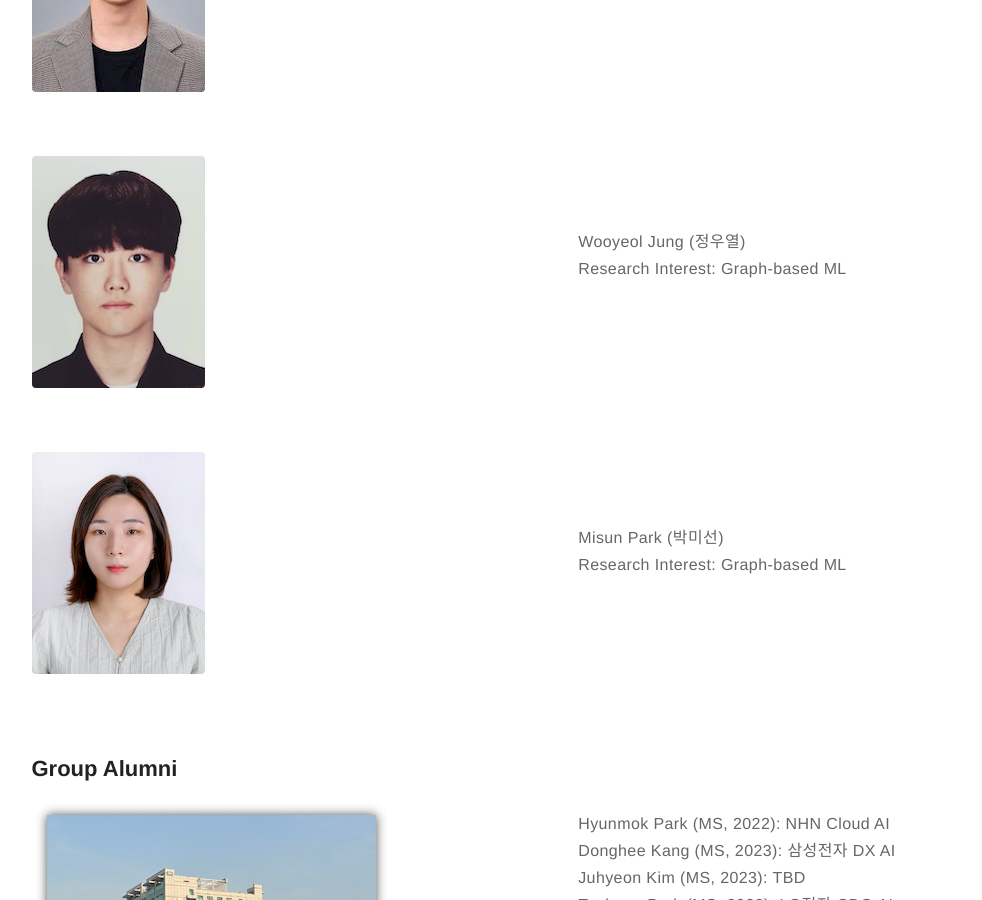
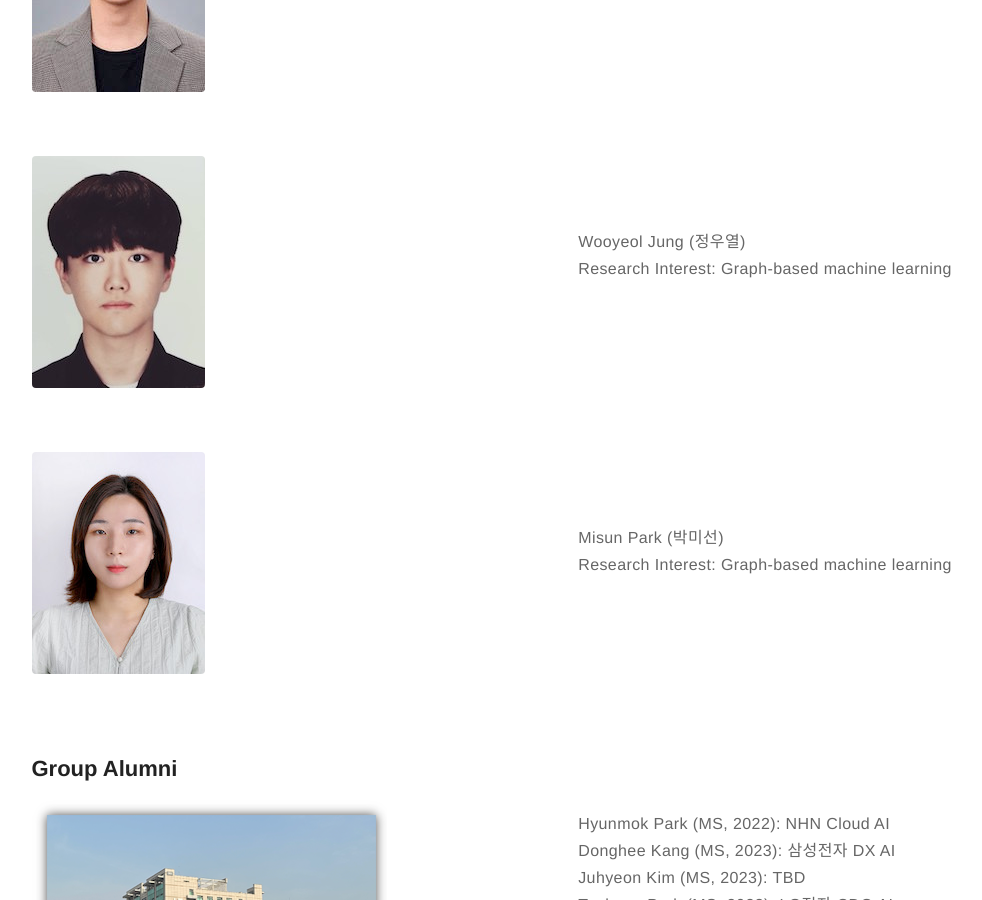
Before and after one commit to kijungyoon/kijungyoon.github.io, a Jekyll site: the page built from people.md, in a window 1280 px wide and 900 px high, scrolled down 1700 px. Shown: the whole window, without its empty margins (82-1064 px from the left). Built offline with Jekyll 4.4.1, drawn with Linux system fonts in a browser that asks for light colours.

Commit message:
Update people.md

```diff
--- a/people.md
+++ b/people.md
@@ -67,7 +67,7 @@ layout: page
     <div class="toright">
     <br><br><br><br>
     <p><b>Wooyeol Jung (정우열)</b><br>
-	  Research Interest: Graph-based ML</p>
+	  Research Interest: Graph-based machine learning</p>
     </div>
 </div>
 
@@ -80,7 +80,7 @@ layout: page
     <div class="toright">
     <br><br><br><br>
     <p><b>Misun Park (박미선)</b><br>
-	  Research Interest: Graph-based ML</p>
+	  Research Interest: Graph-based machine learning</p>
     </div>
 </div>
 
```
